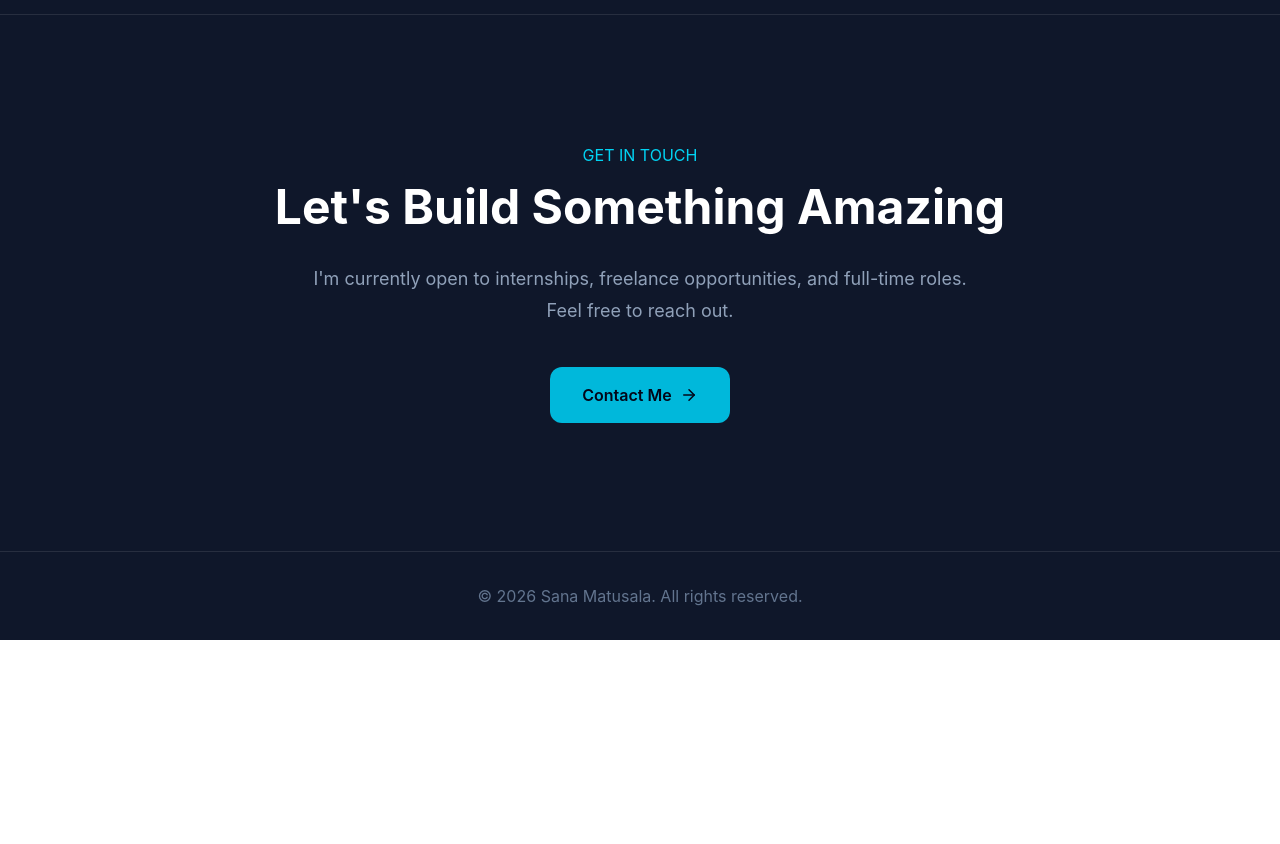
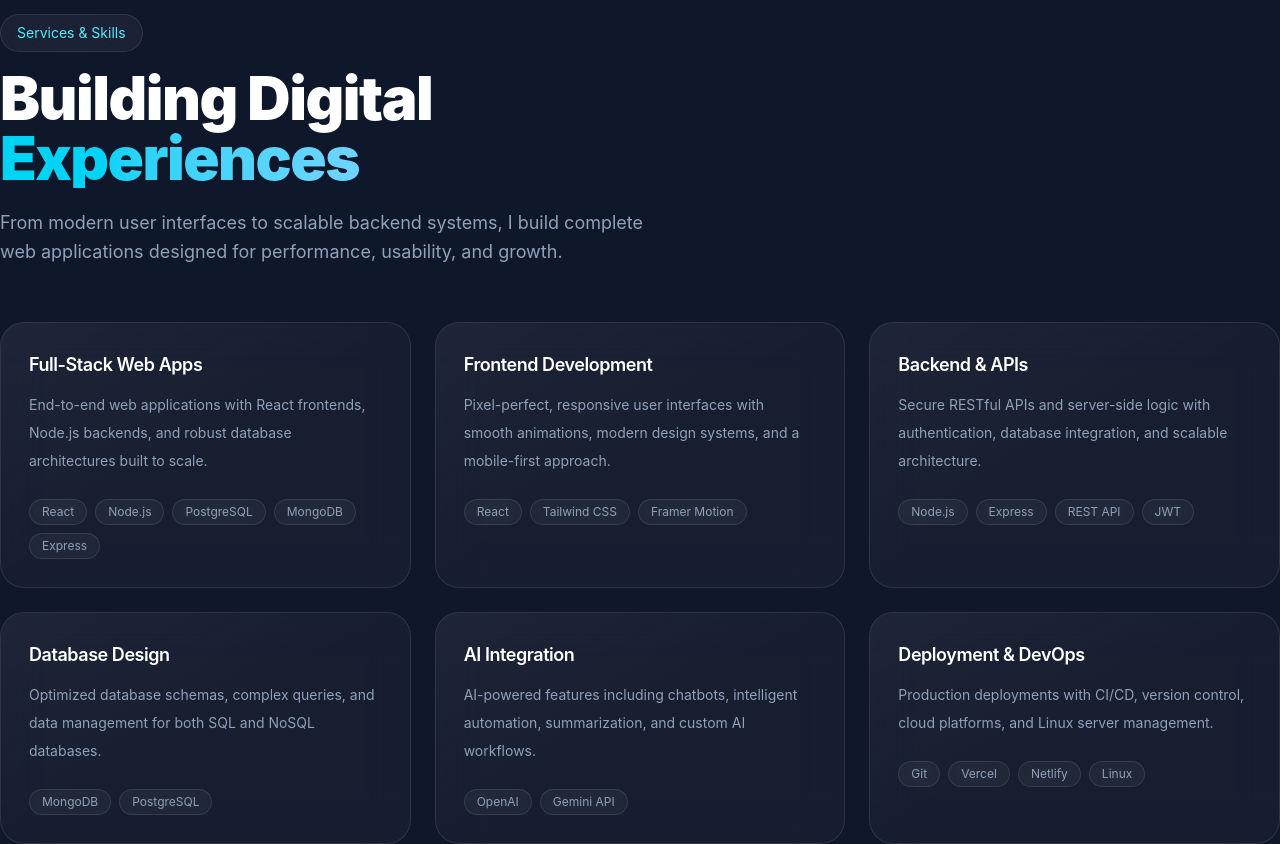
Before and after one commit to matusalasana/SNX, a React (Vite) app in the folder client/: page / in a window 1280 px wide. Shown: the part 4200-5044 px from the top of the page. Before the commit the page ends 4840 px from the top, so only its background shows below. Built offline with nearby package versions, Linux system fonts and the light colour scheme.

Commit message:
feat(hoem): add services section

```diff
--- /dev/null
+++ b/client/src/components/home/Services.tsx
@@ -0,0 +1,127 @@
+import { motion } from "framer-motion";
+
+const services = [
+  {
+    title: "Full-Stack Web Apps",
+    desc: "End-to-end web applications with React frontends, Node.js backends, and robust database architectures built to scale.",
+    tags: ["React", "Node.js", "PostgreSQL", "MongoDB", "Express"],
+  },
+  {
+    title: "Frontend Development",
+    desc: "Pixel-perfect, responsive user interfaces with smooth animations, modern design systems, and a mobile-first approach.",
+    tags: ["React", "Tailwind CSS", "Framer Motion"],
+  },
+  {
+    title: "Backend & APIs",
+    desc: "Secure RESTful APIs and server-side logic with authentication, database integration, and scalable architecture.",
+    tags: ["Node.js", "Express", "REST API", "JWT"],
+  },
+  {
+    title: "Database Design",
+    desc: "Optimized database schemas, complex queries, and data management for both SQL and NoSQL databases.",
+    tags: ["MongoDB", "PostgreSQL"],
+  },
+  {
+    title: "AI Integration",
+    desc: "AI-powered features including chatbots, intelligent automation, summarization, and custom AI workflows.",
+    tags: ["OpenAI", "Gemini API"],
+  },
+  {
+    title: "Deployment & DevOps",
+    desc: "Production deployments with CI/CD, version control, cloud platforms, and Linux server management.",
+    tags: ["Git", "Vercel", "Netlify", "Linux"],
+  },
+];
+
+const Services = () => {
+  return (
+    <section id="services" className="page-container">
+      <div className="mb-14 max-w-3xl">
+        <span className="mb-4 inline-flex rounded-full border border-white/10 bg-white/5 px-4 py-2 text-sm text-cyan-300 backdrop-blur-xl">
+          Services & Skills
+        </span>
+
+        <h2 className="text-4xl font-black tracking-tight md:text-6xl">
+          Building Digital
+          <span className="block bg-gradient-to-r from-cyan-400 via-sky-300 to-cyan-500 bg-clip-text text-transparent">
+            Experiences
+          </span>
+        </h2>
+
+        <p className="mt-5 max-w-2xl text-lg leading-relaxed text-slate-400">
+          From modern user interfaces to scalable backend systems, I build
+          complete web applications designed for performance, usability, and
+          growth.
+        </p>
+      </div>
+
+      <div className="grid grid-cols-1 gap-6 md:grid-cols-2 lg:grid-cols-3">
+        {services.map((svc, i) => (
+          <motion.div
+            key={svc.title}
+            initial={{ opacity: 0, y: 25 }}
+            whileInView={{ opacity: 1, y: 0 }}
+            viewport={{ once: true, amount: 0.15 }}
+            transition={{ duration: 0.5, delay: i * 0.08 }}
+            className="
+              group relative overflow-hidden
+              rounded-3xl
+              border border-white/10
+              bg-white/[0.03]
+              p-7
+              backdrop-blur-xl
+              transition-all duration-500
+              hover:-translate-y-2
+              hover:border-cyan-400/20
+              hover:bg-white/[0.05]
+              hover:shadow-[0_8px_32px_rgba(34,211,238,0.08)]
+            "
+          >
+            {/* Glow Effect */}
+            <div className="absolute inset-0 opacity-0 transition-opacity duration-500 group-hover:opacity-100">
+              <div className="absolute -right-16 -top-16 h-32 w-32 rounded-full bg-cyan-400/10 blur-3xl" />
+              <div className="absolute -bottom-16 -left-16 h-32 w-32 rounded-full bg-sky-400/10 blur-3xl" />
+            </div>
+
+            {/* Glass Shine */}
+            <div className="absolute inset-0 bg-gradient-to-br from-white/[0.06] via-transparent to-transparent opacity-60" />
+
+            <div className="relative z-10">
+              <h3 className="mb-3 text-lg font-semibold tracking-tight text-white">
+                {svc.title}
+              </h3>
+
+              <p className="mb-6 flex-1 text-sm leading-7 text-slate-400">
+                {svc.desc}
+              </p>
+
+              <div className="flex flex-wrap gap-2">
+                {svc.tags.map((tag) => (
+                  <span
+                    key={tag}
+                    className="
+                      rounded-full
+                      border border-white/10
+                      bg-white/[0.03]
+                      px-3 py-1
+                      text-xs
+                      text-slate-400
+                      backdrop-blur-md
+                      transition-all duration-300
+                      hover:border-cyan-400/20
+                      hover:text-cyan-300
+                    "
+                  >
+                    {tag}
+                  </span>
+                ))}
+              </div>
+            </div>
+          </motion.div>
+        ))}
+      </div>
+    </section>
+  );
+};
+
+export default Services;
--- a/client/src/pages/public/Home.tsx
+++ b/client/src/pages/public/Home.tsx
@@ -6,6 +6,7 @@ import  SocialMedias  from "../../components/home/SocialMedias";
 import  AboutMe  from "../../components/home/AboutMe";
 import  Skills  from "../../components/home/Skills";
 import  Projects  from "../../components/home/Projects";
+import  Services  from "../../components/home/Services";
 
 export default function HomePage() {
 
@@ -54,6 +55,8 @@ export default function HomePage() {
       {/* PROJECTS */}
       <Projects />
 
+      <Services />
+
       {/* CONTACT */}
       <section
         id="contact"
```
